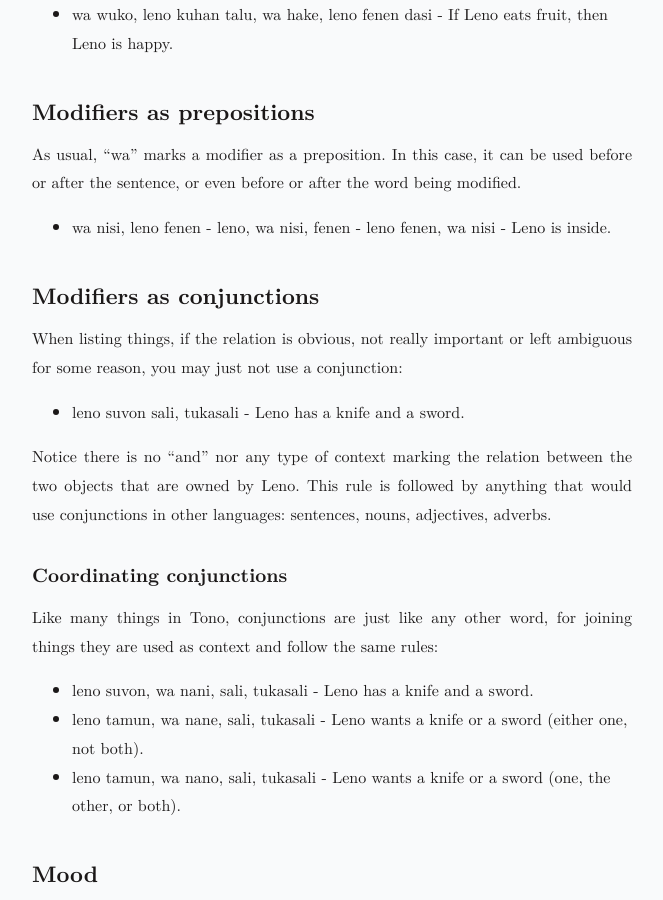
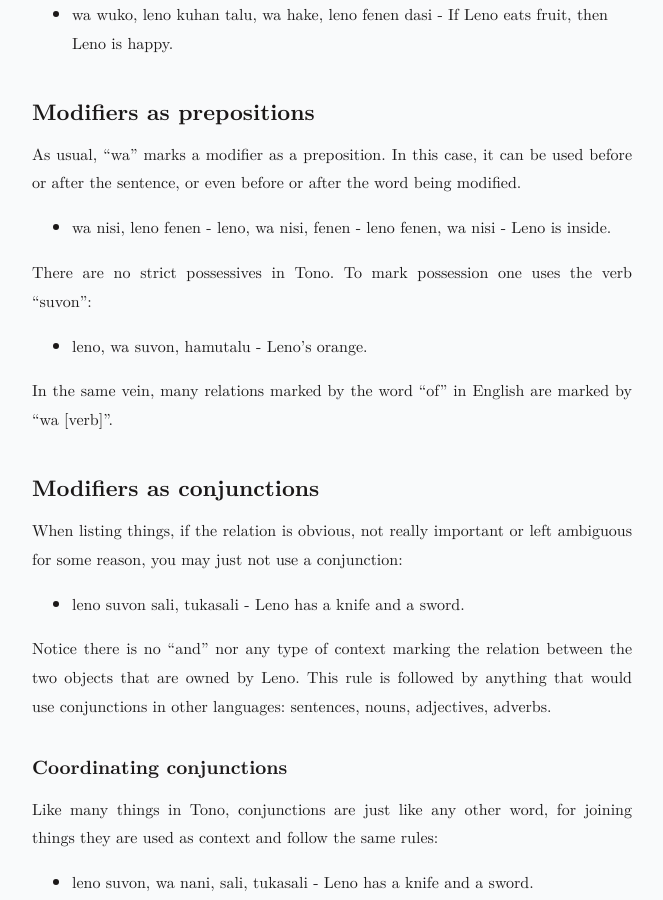
Before and after one commit to jProgr/jprogr.github.io, a Jekyll site: the page built from _posts/2024-03-12-tono-language.md, in a window 1280 px wide and 900 px high, scrolled down 6723 px. Shown: the whole window, without its empty margins (308-971 px from the left). Built offline with Jekyll 4.4.1, drawn with Linux system fonts in a browser that asks for light colours; some of the changed text lies outside the part shown.

Commit message:
Update content
Updated "The Tono language".

```diff
--- a/_posts/2024-03-12-tono-language.md
+++ b/_posts/2024-03-12-tono-language.md
@@ -222,6 +222,12 @@ Others:
 As usual, "wa" marks a modifier as a preposition. In this case, it can be used before or after the sentence, or even before or after the word being modified.
 
 - wa nisi, leno fenen - leno, wa nisi, fenen - leno fenen, wa nisi - Leno is inside.
+
+There are no strict possessives in Tono. To mark possession one uses the verb "suvon":
+
+- leno, wa suvon, hamutalu - Leno's orange.
+
+In the same vein, many relations marked by the word "of" in English are marked by "wa [verb]".
 
 ### Modifiers as conjunctions
 
```
Also changed, not shown: other parts of _posts/2024-03-12-tono-language.md (+2 -2 lines).
